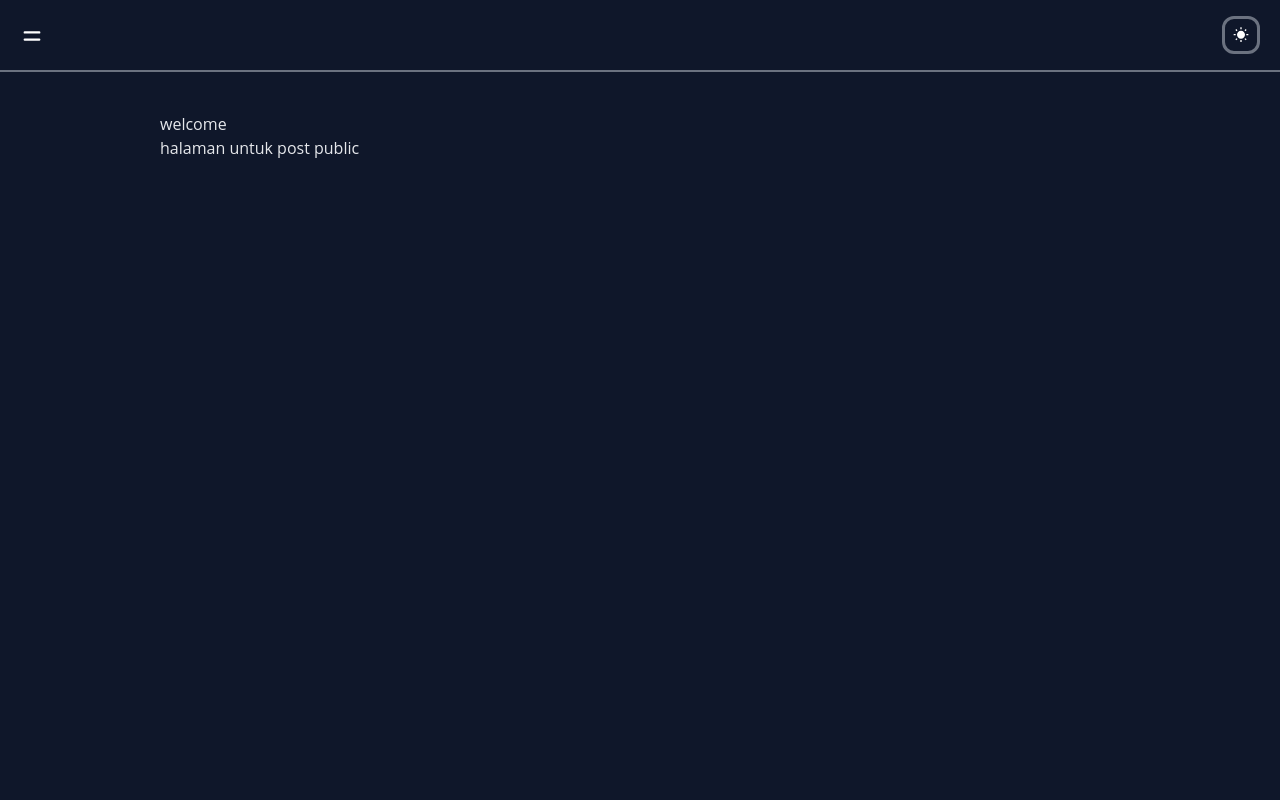
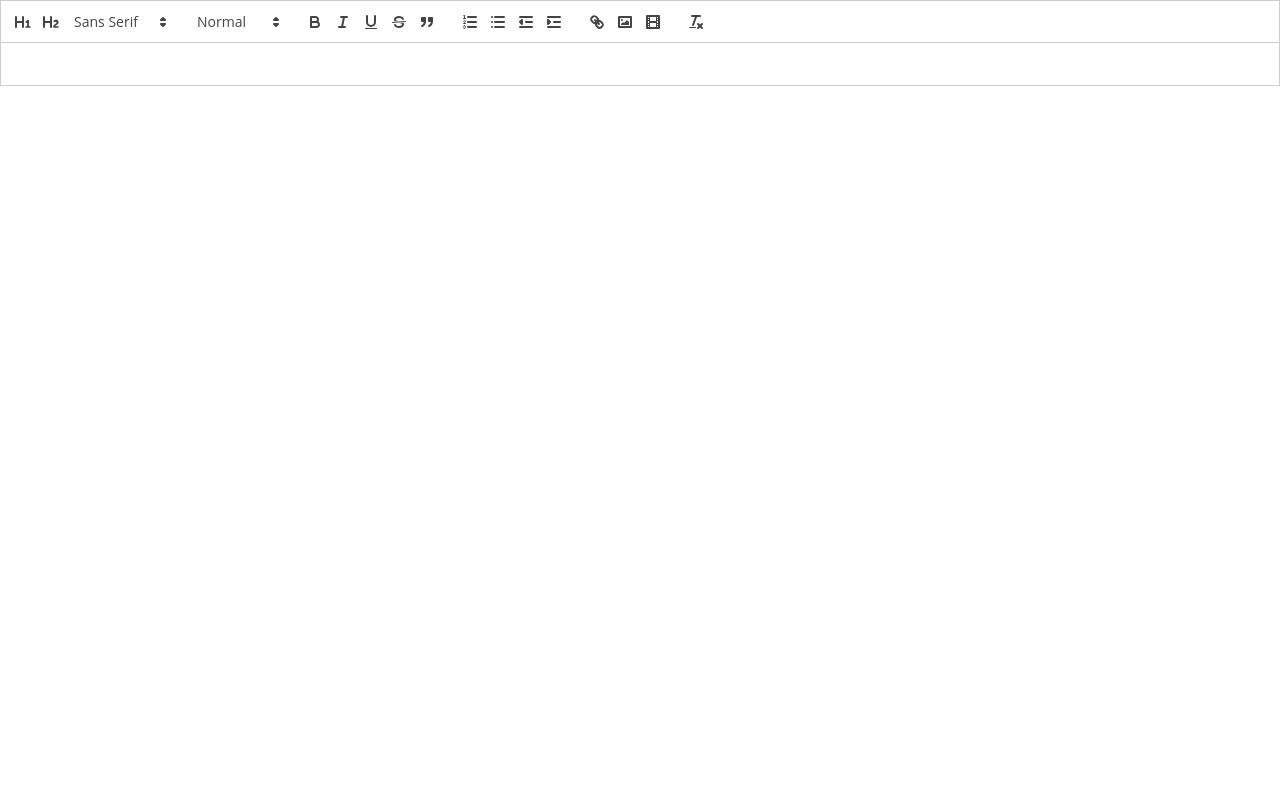
Before and after one commit to nanoweeb/weeblog, a Next.js app: page / in a window 1280 px wide. Shown: the top 800 px of the page. Built offline with nearby package versions, Linux system fonts and the light colour scheme.

Commit message:
adding a quill

```diff
--- a/package.json
+++ b/package.json
@@ -14,7 +14,8 @@
     "next": "12.2.3",
     "react": "18.2.0",
     "react-dom": "18.2.0",
-    "react-icons": "^4.4.0"
+    "react-icons": "^4.4.0",
+    "react-quill": "^2.0.0"
   },
   "devDependencies": {
     "autoprefixer": "^10.4.8",
--- a/pages/dashboard/create.js
+++ b/pages/dashboard/create.js
@@ -32,7 +32,6 @@ export default function Create() {
     function limit(string = "", limit = 40) {
       return string.substring(0, limit);
     }
-    //dadi iki sing di set nk endpoint random, iso title iso content, carane dewe dewe ra reti aku ketoke kudune nggo query selector nk from input e ning drung tak jajal
 
     const endpoint = limit(getEndpoint);
 
--- a/pages/index.js
+++ b/pages/index.js
@@ -1,15 +1,53 @@
 import Layout from "../components/Layout";
+import { useState } from "react";
+import dynamic from "next/dynamic";
+import "react-quill/dist/quill.snow.css";
+
+const ReactQuill = dynamic(() => import("react-quill"), { ssr: false });
+
+const modules = {
+  toolbar: [
+    [{ header: "1" }, { header: "2" }, { font: [] }],
+    [{ size: [] }],
+    ["bold", "italic", "underline", "strike", "blockquote"],
+    [
+      { list: "ordered" },
+      { list: "bullet" },
+      { indent: "-1" },
+      { indent: "+1" },
+    ],
+    ["link", "image", "video"],
+    ["clean"],
+  ],
+};
+
+const formats = [
+  "header",
+  "font",
+  "size",
+  "bold",
+  "italic",
+  "underline",
+  "strike",
+  "blockquote",
+  "list",
+  "bullet",
+  "indent",
+  "link",
+  "image",
+  "video",
+];
 
 export default function Home() {
+  const [quillForm, setQuillForm] = useState("");
+  console.log(quillForm);
   return (
-    <Layout>
-      <div className="w-full h-screen text-gray-200 bg-[#0F172A]">
-        <main className="max-w-[1000px] mx-auto px-5 py-10">
-          <h1>welcome</h1>
-
-          <h1 className="">halaman untuk post public</h1>
-        </main>
-      </div>
-    </Layout>
+    <ReactQuill
+      modules={modules}
+      theme="snow"
+      formats={formats}
+      value={quillForm}
+      onChange={setQuillForm}
+    />
   );
 }
```
Also changed, not shown: 1 other file (tests, documents, lock files or other folders).
